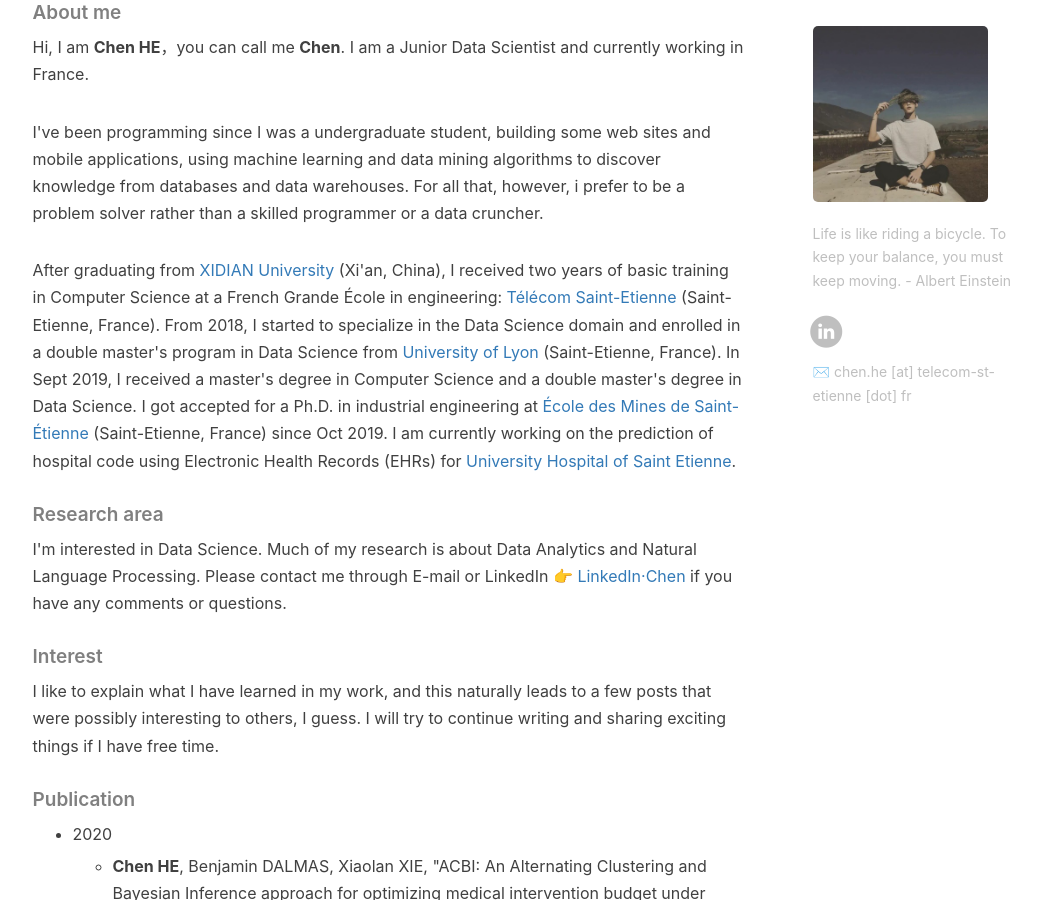
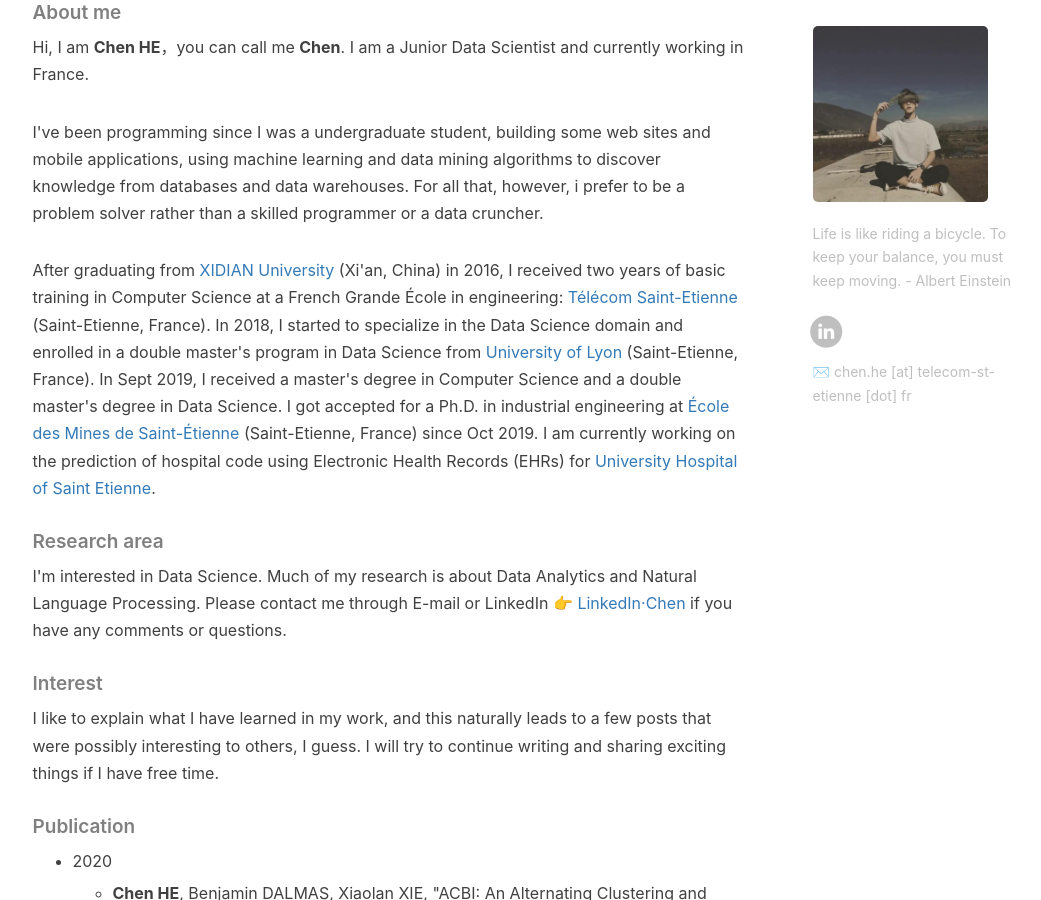
Before and after one commit to he-chen-95/he-chen-95.github.io, a Jekyll site: the page built from about.html, in a window 1280 px wide and 900 px high, scrolled down 619 px. Shown: the whole window, without its empty margins (135-1176 px from the left). Built offline with Jekyll 4.4.1, drawn with Linux system fonts in a browser that asks for light colours; nearby versions of some CDN libraries; comment, search, counter and statistics services are not loaded.

Commit message:
Update about.html

```diff
--- a/about.html
+++ b/about.html
@@ -55,7 +55,7 @@
 
     <p>I've been programming since I was a undergraduate student, building some web sites and mobile applications, using machine learning and data mining algorithms to discover knowledge from databases and data warehouses. For all that, however, i prefer to be a problem solver rather than a skilled programmer or a data cruncher.</p>
 
-    <p>After graduating from <a href="https://en.wikipedia.org/wiki/Xidian_University">XIDIAN University</a> (Xi'an, China), I received two years of basic training in Computer Science at a French Grande École in engineering: <a href="https://en.wikipedia.org/wiki/T%C3%A9l%C3%A9com_Saint-%C3%89tienne">Télécom Saint-Etienne</a> (Saint-Etienne, France).  From 2018, I started to specialize in the Data Science domain and enrolled in a double master's program in Data Science from <a href="https://en.wikipedia.org/wiki/University_of_Lyon">University of Lyon</a> (Saint-Etienne, France). In Sept 2019, I received a master's degree in Computer Science and a double master's degree in Data Science. I got accepted for a Ph.D. in industrial engineering at <a href="https://en.wikipedia.org/wiki/%C3%89cole_nationale_sup%C3%A9rieure_des_mines_de_Saint-%C3%89tienne">École des Mines de Saint-Étienne</a> (Saint-Etienne, France) since Oct 2019. I am currently working on the prediction of hospital code using Electronic Health Records (EHRs) for <a href="https://fr.wikipedia.org/wiki/Centre_hospitalier_universitaire_de_Saint-%C3%89tienne">University Hospital of Saint Etienne</a>.</p>
+    <p>After graduating from <a href="https://en.wikipedia.org/wiki/Xidian_University">XIDIAN University</a> (Xi'an, China) in 2016, I received two years of basic training in Computer Science at a French Grande École in engineering: <a href="https://en.wikipedia.org/wiki/T%C3%A9l%C3%A9com_Saint-%C3%89tienne">Télécom Saint-Etienne</a> (Saint-Etienne, France). In 2018, I started to specialize in the Data Science domain and enrolled in a double master's program in Data Science from <a href="https://en.wikipedia.org/wiki/University_of_Lyon">University of Lyon</a> (Saint-Etienne, France). In Sept 2019, I received a master's degree in Computer Science and a double master's degree in Data Science. I got accepted for a Ph.D. in industrial engineering at <a href="https://en.wikipedia.org/wiki/%C3%89cole_nationale_sup%C3%A9rieure_des_mines_de_Saint-%C3%89tienne">École des Mines de Saint-Étienne</a> (Saint-Etienne, France) since Oct 2019. I am currently working on the prediction of hospital code using Electronic Health Records (EHRs) for <a href="https://fr.wikipedia.org/wiki/Centre_hospitalier_universitaire_de_Saint-%C3%89tienne">University Hospital of Saint Etienne</a>.</p>
 
     <h5>Research area</h5>
 
```
